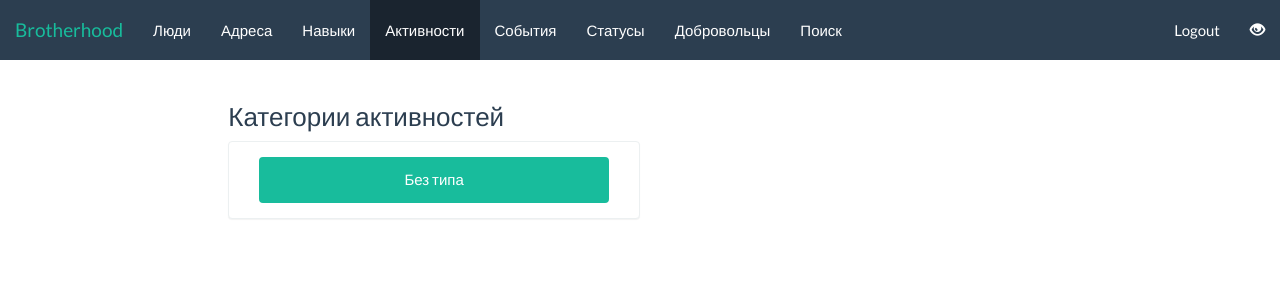
After one commit to dstarod/brotherhood, a Django app: page /action/types/ in a window 1280 px wide. The commit adds this page. Shown: the top 300 px of the page. Run offline with Django 3.2, Linux system fonts and the light colour scheme; the visitor is signed in with stand-in values (Sample User, id 1); data that the repository does not hold is empty; some libraries are stand-ins or nearby versions; some web fonts are replaced.

Commit message:
[add] Add action type into view

```diff
--- a/bh/templates/bh/action.html
+++ b/bh/templates/bh/action.html
@@ -3,7 +3,7 @@
 {% block actions %}active{% endblock %}
 
 {% block content %}
-    <h3>{{ action.name }}</h3>
+    <h3>{{ action.name }} {% if action.action_type %}({{ action.action_type.name }}){% endif %}</h3>
 	<div class="list-group">
 		{% for role in action.roles.all %}
 			<a class="list-group-item" href="{% url 'bh:person' pk=role.person.pk %}">
--- a/bh/templates/bh/action_list.html
+++ b/bh/templates/bh/action_list.html
@@ -4,7 +4,7 @@
 
 {% block content %}
 
-    <h3>Активности</h3>
+    <h3>Активности категории "{{ title }}"</h3>
 	<div class="list-group">
 		{% for action in actions.all %}
 			<a class="list-group-item" href="{% url 'bh:action' pk=action.pk %}">{{ action }}</a>
--- /dev/null
+++ b/bh/templates/bh/actiontype_list.html
@@ -0,0 +1,25 @@
+{% extends "bh/main.html" %}
+
+{% block actions %}active{% endblock %}
+
+{% block content %}
+    <h3>Категории активностей</h3>
+    <div class="">
+        {% for action_type in action_types %}
+            <div class="panel panel-default col-md-6">
+                <div class="panel-body">
+                    <a class="btn btn-success col-md-12" href="{% url 'bh:action_type' pk=action_type.pk %}">
+                        {{ action_type.name }}
+                    </a>
+                </div>
+            </div>
+        {% endfor %}
+        <div class="panel panel-default col-md-6">
+            <div class="panel-body">
+                <a class="btn btn-success col-md-12" href="{% url 'bh:action_type' pk=0 %}">
+                    Без типа
+                </a>
+            </div>
+        </div>
+    </div>
+{% endblock %}
--- a/bh/templates/bh/main.html
+++ b/bh/templates/bh/main.html
@@ -33,7 +33,7 @@
                         <li class="{% block people %}{% endblock %}"><a href="{% url 'bh:people' %}">Люди</a></li>
                         <li class="{% block address %}{% endblock %}"><a href="{% url 'bh:addresses' %}">Адреса</a></li>
                         <li class="{% block skills %}{% endblock %}"><a href="{% url 'bh:skills' %}">Навыки</a></li>
-                        <li class="{% block actions %}{% endblock %}"><a href="{% url 'bh:actions' %}">Активности</a></li>
+                        <li class="{% block actions %}{% endblock %}"><a href="{% url 'bh:action_types' %}">Активности</a></li>
                         <li class="{% block events %}{% endblock %}"><a href="{% url 'bh:event_types' %}">События</a></li>
                         <li class="{% block statuses %}{% endblock %}"><a href="{% url 'bh:statuses' %}">Статусы</a></li>
                         <li class="{% block periods %}{% endblock %}"><a href="{% url 'bh:periods' %}">Добровольцы</a></li>
--- a/bh/urls.py
+++ b/bh/urls.py
@@ -11,6 +11,10 @@ urlpatterns = [
         login_required(views.skill), name='skill'),
     url(r'^action/list/$',
         login_required(views.ActionList.as_view()), name='actions'),
+    url(r'^action/types/$',
+        login_required(views.ActionCategoryList.as_view()), name='action_types'),
+    url(r'^action/type/(?P<pk>[0-9]+)/$',
+        login_required(views.action_type), name='action_type'),
     url(r'^action/(?P<pk>[0-9]+)/$',
         login_required(views.action), name='action'),
     url(r'^event/types/$',
--- a/bh/views.py
+++ b/bh/views.py
@@ -72,6 +72,28 @@ class SkillList(generic.ListView):
 
     def get_queryset(self):
         return models.Skill.objects.order_by('name')
+
+
+class ActionCategoryList(generic.ListView):
+    context_object_name = 'action_types'
+    model = models.ActionType
+
+    def get_queryset(self):
+        return models.ActionType.objects.order_by('name').all()
+
+
+def action_type(request, pk):
+    action_type_title = 'Без типа'
+    if int(pk):
+        e = models.Action.objects.filter(action_type=pk)
+        title = models.ActionType.objects.get(pk=pk)
+        action_type_title = title.name
+    else:
+        e = models.Action.objects.filter(action_type=None)
+    return render(
+        request, template_name='bh/action_list.html',
+        context={'actions': e, 'title': action_type_title}
+    )
 
 
 class ActionList(generic.ListView):
```
